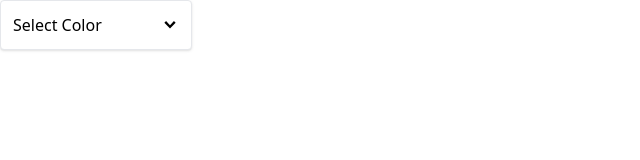
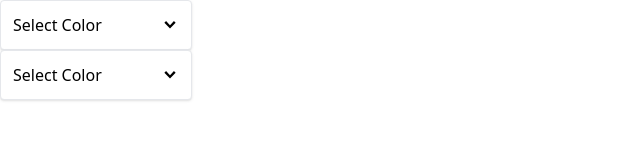
Before and after one commit to Dmitry1007/common-ui-components, a React (Create React App) app: page / in a window 1280 px wide. Shown: the top 160 px of the page, without its empty margins (0-640 px from the left). Built offline with nearby package versions, Linux system fonts and the light colour scheme.

Commit message:
Add another dropdown to the page

```diff
--- a/src/pages/DropDownPage.js
+++ b/src/pages/DropDownPage.js
@@ -16,7 +16,12 @@ function DropDownPage () {
 
   return (
     <div>
-      <DropDown options={options} onChange={handleSelect} value={selection} />
+      <div>
+        <DropDown options={options} onChange={handleSelect} value={selection} />
+      </div>
+      <div>
+        <DropDown options={options} onChange={handleSelect} value={selection} />
+      </div>
     </div>
   );
 }
```
